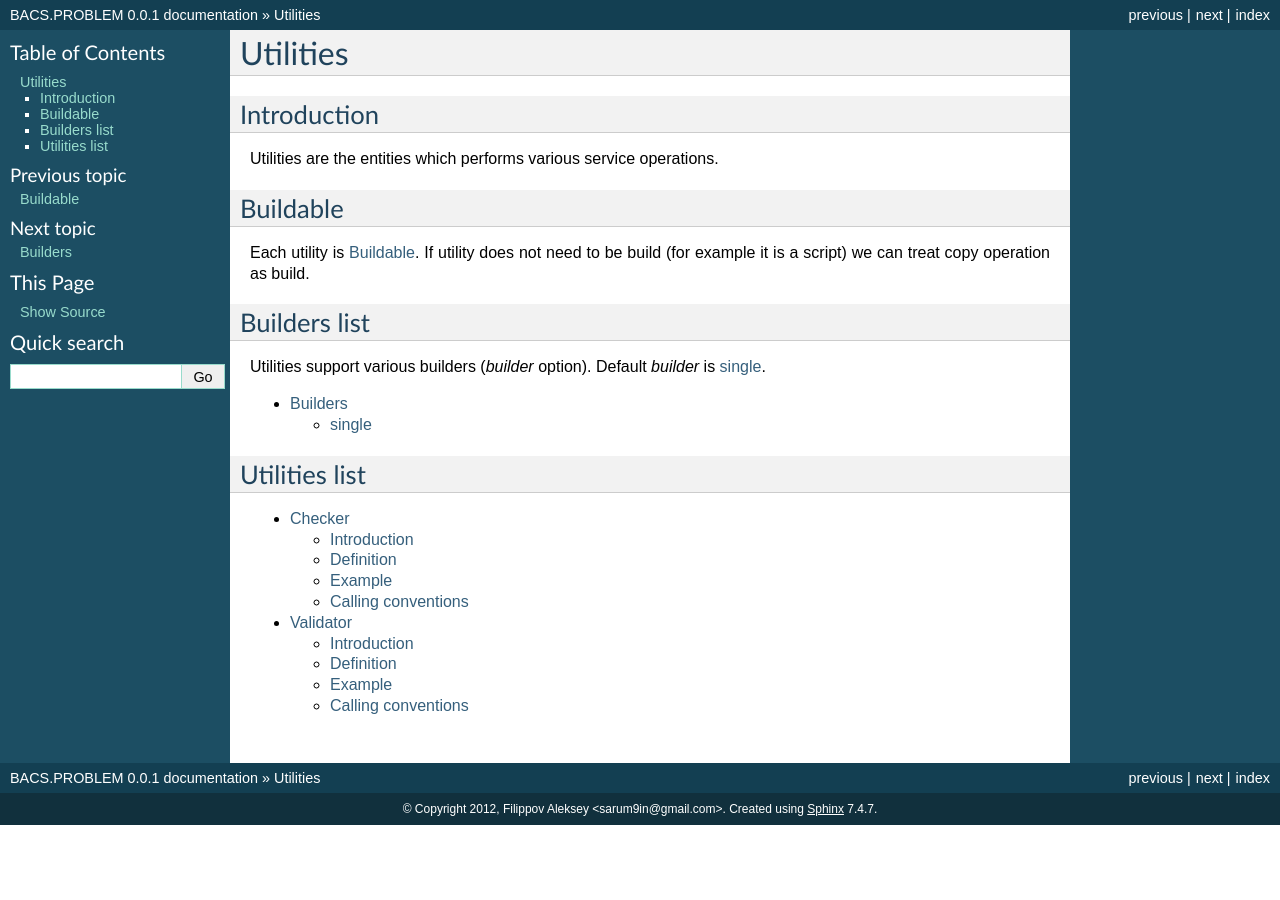
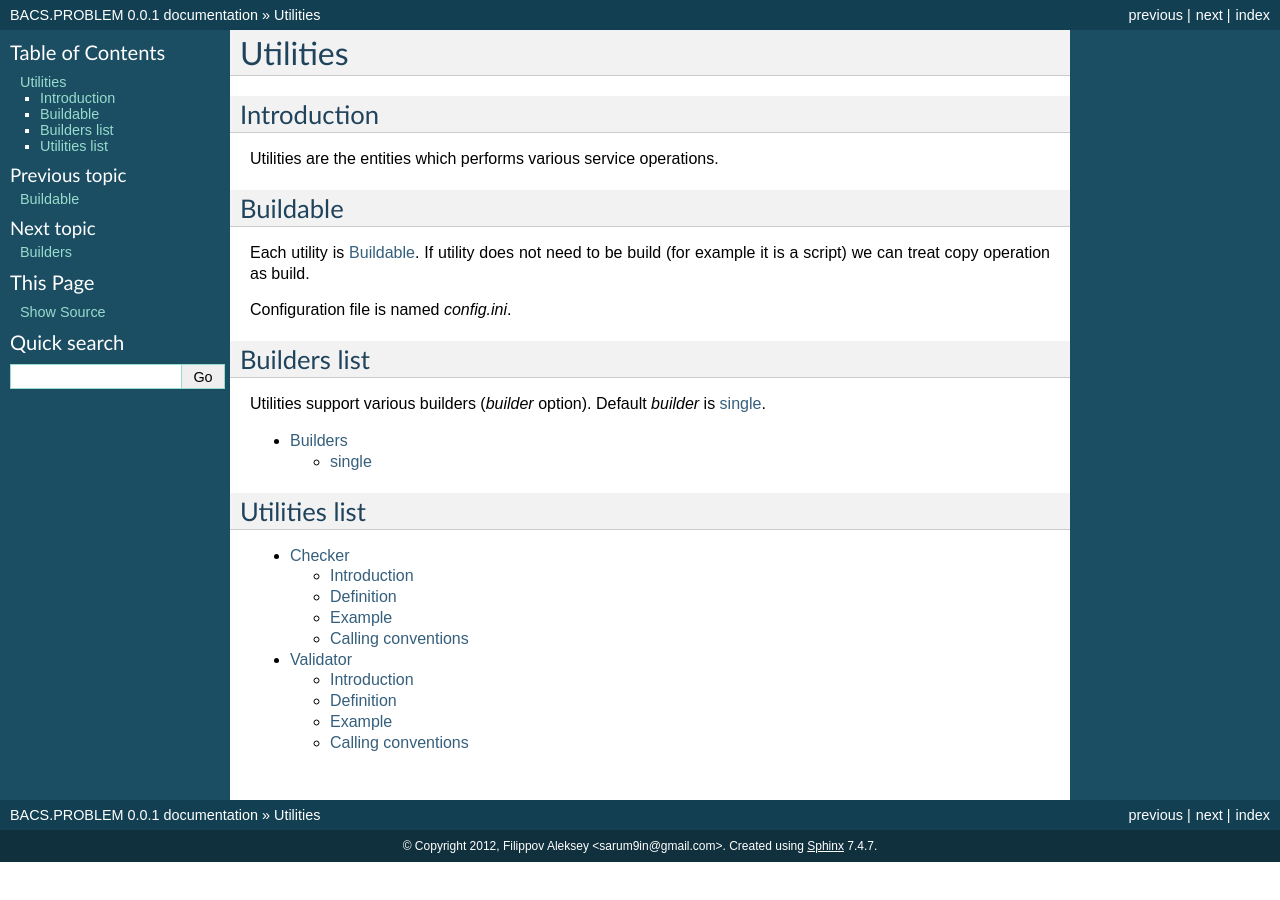
Before and after one commit to sarum9in/DEPRECATED_bunsan_bacs_single_problem, a Sphinx documentation site: the page built from sphinx/source/utilities/index.rst, in a window 1280 px wide. Built offline with Sphinx 7.4.7, drawn with Linux system fonts in a browser that asks for light colours; formulas are drawn with MathJax 3.

Commit message:
Documentation::utilities: configuration file name specification.

```diff
--- a/sphinx/source/utilities/index.rst
+++ b/sphinx/source/utilities/index.rst
@@ -14,6 +14,7 @@ Each utility is :doc:`../buildable`.
 If utility does not need to be build (for example it is a script)
 we can treat copy operation as build.
 
+Configuration file is named *config.ini*.
 
 Builders list
 -------------
```
